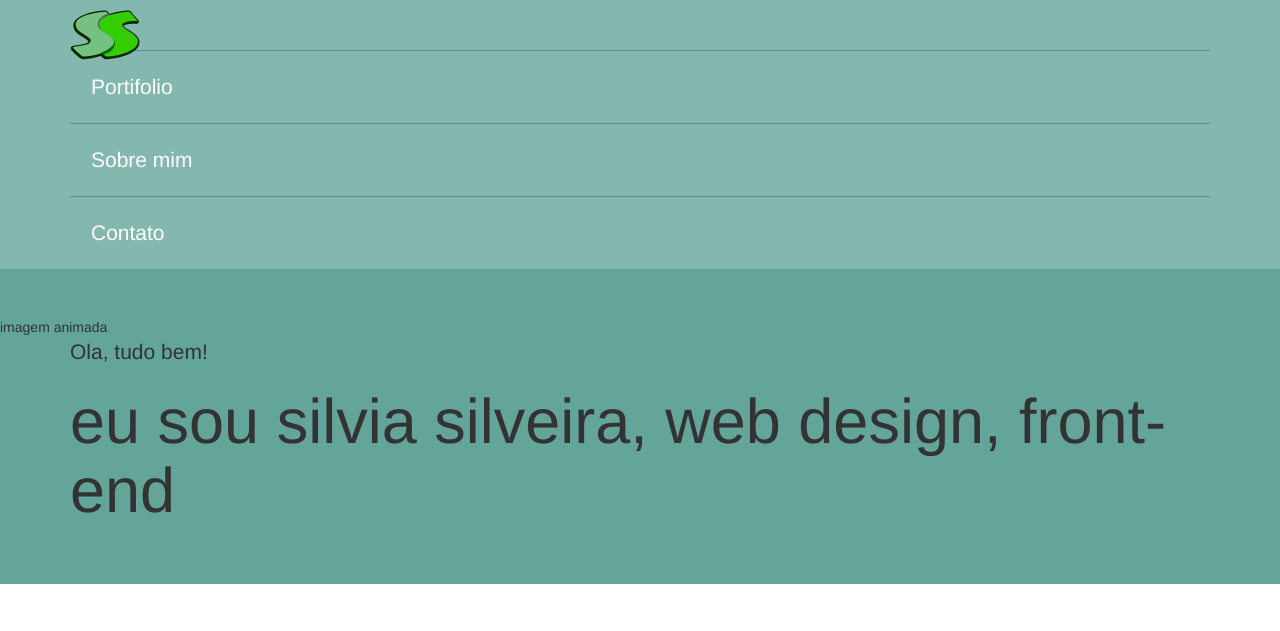
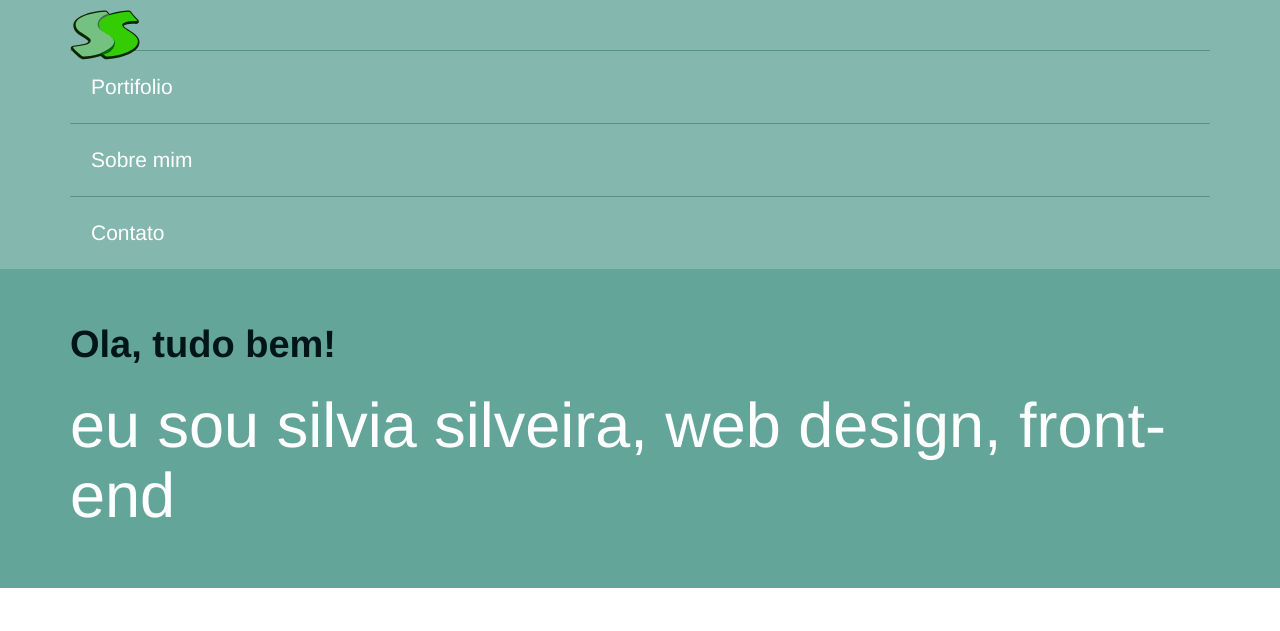
Before and after one commit to lucastavaresdev/Workflow-Front-end-Gulp-SASS-NPM-script-e-Git, a website: page projeto/src/index.html in a window 1280 px wide. Shown: the top 631 px of the page. Drawn offline with Linux system fonts and the light colour scheme.

Commit message:
importando font google fontes

```diff
--- a/projeto/src/index.html
+++ b/projeto/src/index.html
@@ -8,6 +8,7 @@
     <link rel="stylesheet" href="components/bootstrap/dist/css/bootstrap.min.css">
     <link rel="stylesheet" href="components/font-awesome/css/font-awesome.min.css">
     <link rel="stylesheet" href="css/main.css";
+
 </head>
 
 <body>
@@ -30,7 +31,7 @@
         </div>
     </nav>
 
-        <div class="jumbotron header-animado">imagem animada
+        <div class="jumbotron header-animado">
             <div class="container">
                 <p class="header-animado__title">Ola, tudo bem!</p>
                 <h1 class="header-animado__subtitle">eu sou silvia silveira, web design, front-end</h1>
--- a/projeto/src/sass/_partials/_header-animado.scss
+++ b/projeto/src/sass/_partials/_header-animado.scss
@@ -1,12 +1,12 @@
 .header-animado{
-   $h: 300;
    background-color: $main-color;
-   height: $h;
 
-   &__title{
-
+   .header-animado__title{
+       color: #00151a;
+       font-size: 38px;
+       font-weight: bold;
    }
-   &__subtitle{
-
+   .header-animado__subtitle{
+    color: white;
    }
 }
--- a/projeto/src/sass/main.scss
+++ b/projeto/src/sass/main.scss
@@ -1,3 +1,9 @@
+@import url('https://fonts.googleapis.com/css?family=Open+Sans:300,400');
 @import '_variables';
 @import '_partials/_header-nav';
 @import '_partials/_header-animado';
+
+@import url('https://fonts.googleapis.com/css?family=Open+Sans:300,400');
+@import '_variables';
+@import '_partials/_header-nav';
+@import '_partials/_header-animado';
```
Also changed, not shown: projeto/src/css/main.css.
